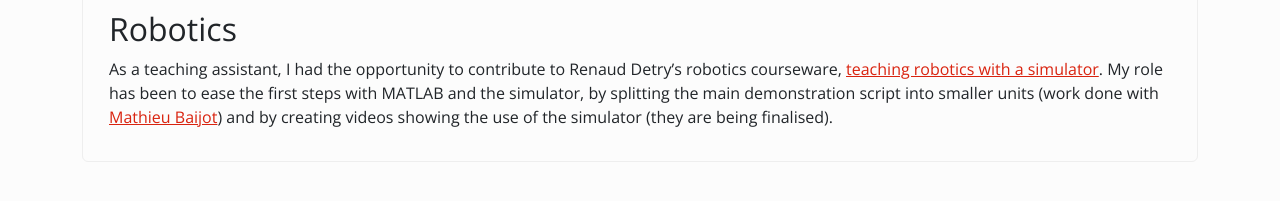
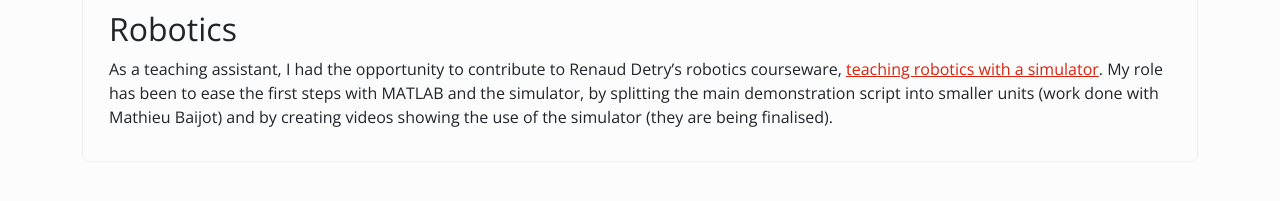
Before and after one commit to dourouc05/dourouc05.github.io, a Jekyll site: the page built from teaching-material.md, in a window 1280 px wide. Shown: the part 391-592 px from the top of the page. Built offline with Jekyll 4.4.1, drawn with Linux system fonts in a browser that asks for light colours; our own code applies the rules of GitHub Pages for plain Markdown files; part of the change alters nothing that is shown.

Commit message:
Remove dead link.

```diff
--- a/teaching-material.md
+++ b/teaching-material.md
@@ -10,6 +10,4 @@ Due to my teaching-assistant role, I have developed an exercise book for the dis
 
 ## Robotics
 
-As a teaching assistant, I had the opportunity to contribute to Renaud Detry's robotics courseware, [teaching robotics with a simulator](https://github.com/ULgRobotics/trs). My role has been to ease the first steps with MATLAB and the simulator, by splitting the main demonstration script into smaller units (work done with [Mathieu Baijot](https://www.esat.kuleuven.be/micas/index.php/mathieu-baijot-cv)) and by creating videos showing the use of the simulator (they are being finalised).
-
-{% include card_end.html %}
+As a teaching assistant, I had the opportunity to contribute to Renaud Detry's robotics courseware, [teaching robotics with a simulator](https://github.com/ULgRobotics/trs). My role has been to ease the first steps with MATLAB and the simulator, by splitting the main demonstration script into smaller units (work done with Mathieu Baijot) and by creating videos showing the use of the simulator (they are being finalised).
```
